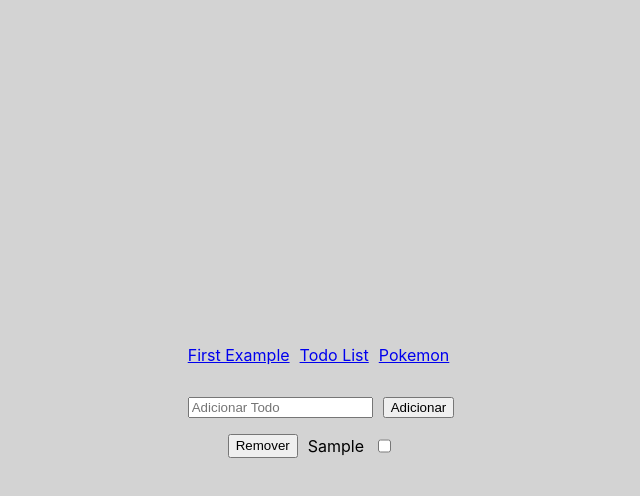
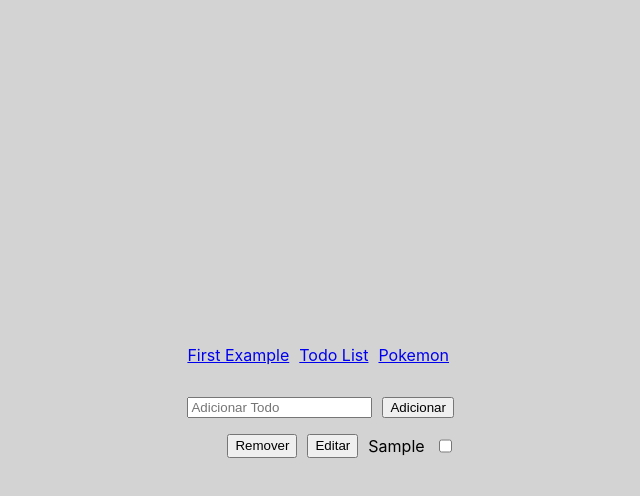
Before and after one commit to diegoherculano/react-iesp-2024, a React (Vite) app: page /todo-list in a window 1280 px wide. Both pictures are taken after typing "Sample" into the empty fields and a click on the button "Adicionar". Shown: the top 496 px of the page, without its empty margins (319-959 px from the left). Built offline with nearby package versions, Linux system fonts and the light colour scheme; no server answers.

Commit message:
add remove edit and check todo with api integration

```diff
--- a/src/TodoList.tsx
+++ b/src/TodoList.tsx
@@ -1,26 +1,87 @@
-import { useRef, useState } from 'react'
+import { ChangeEvent, useEffect, useRef, useState } from "react";
 
 interface Todo {
-  text: string
-  done: boolean
+  id: number;
+  title: string;
+  description: string;
+  done: boolean;
 }
 
 function TodoList() {
-  const [todos, setTodos] = useState<Todo[]>([])
-  const inputRef = useRef<HTMLInputElement>(null)
+  const baseUrlTasks = "http://localhost:3000/tasks";
+  const [todos, setTodos] = useState<Todo[]>([]);
+  const [editMode, setEditMode] = useState(false);
+  const inputRef = useRef<HTMLInputElement>(null);
 
   function addTodo() {
     if (inputRef.current) {
-      const text = inputRef.current.value
-      setTodos((prev) => [...prev, {text, done: false}])
-      inputRef.current.value = ''
+      const text = inputRef.current.value;
+      const todoToAdd = {
+        id: new Date().getTime(),
+        title: text,
+        description: "",
+        done: false,
+      };
+      setTodos((prev) => [...prev, todoToAdd]);
+      fetch(baseUrlTasks, {
+        method: "POST",
+        headers: {
+          "Content-Type": "application/json",
+        },
+        body: JSON.stringify(todoToAdd),
+      });
+      inputRef.current.value = "";
     }
   }
 
   function removeTodo(todo: Todo) {
-    setTodos((prev) => prev.filter((item) => item !== todo))
+    setTodos((prev) => prev.filter((item) => item !== todo));
+    fetch(baseUrlTasks + "/" + todo.id, {
+      method: "DELETE",
+      headers: {
+        "Content-Type": "application/json",
+      },
+      body: JSON.stringify(todo),
+    });
   }
 
+  function doneTodo(todo: Todo) {
+    todo.done = !todo.done;
+    fetch(baseUrlTasks, {
+      method: "PUT",
+      headers: {
+        "Content-Type": "application/json",
+      },
+      body: JSON.stringify(todo),
+    });
+    setTodos((prev) => [...prev]);
+  }
+
+  function editTodo(todo: Todo, el: ChangeEvent<HTMLInputElement>) {
+    todo.title = el.target.value;
+
+    setTodos((prev) => [...prev]);
+  }
+
+  function saveEditTodo(todo: Todo) {
+    fetch(baseUrlTasks, {
+      method: "PUT",
+      headers: {
+        "Content-Type": "application/json",
+      },
+      body: JSON.stringify(todo),
+    });
+
+    setEditMode(false);
+  }
+
+  useEffect(() => {
+    fetch(baseUrlTasks)
+      .then((resp) => resp.json())
+      .then((body) => {
+        setTodos(body);
+      });
+  }, []);
   // criar uma função para marcar uma tarefa como feita
   // criar uma função para marcar uma tarefa como não feita
 
@@ -29,23 +90,52 @@ function TodoList() {
 
   // Integração com a API nestjs
   return (
-    <div style={{display: 'flex', flexDirection: 'column'}}>
-      <div style={{display: "flex", flexDirection: 'row', gap: 10}}>
-        <input ref={inputRef} type="text" placeholder="Adicionar Todo"/>
+    <div style={{ display: "flex", flexDirection: "column" }}>
+      <div style={{ display: "flex", flexDirection: "row", gap: 10 }}>
+        <input ref={inputRef} type="text" placeholder="Adicionar Todo" />
         <button onClick={addTodo}>Adicionar</button>
       </div>
 
       <ul>
         {todos.map((todo, index) => {
-          return <li key={index} style={{gap: 10, display: 'flex', flexDirection: 'row'}}>
-            <button onClick={() => removeTodo(todo)}>Remover</button>
-            {todo.text}
-            <input type='checkbox' checked={todo.done}/>
-          </li>
+          return (
+            <li
+              key={index}
+              style={{ gap: 10, display: "flex", flexDirection: "row" }}
+            >
+              <button onClick={() => removeTodo(todo)}>Remover</button>
+              <button
+                onClick={() =>
+                  editMode ? saveEditTodo(todo) : setEditMode(!editMode)
+                }
+              >
+                {editMode ? "Salvar" : "Editar"}
+              </button>
+              <span
+                style={{
+                  textDecorationLine: todo.done ? "line-through" : "",
+                  display: editMode ? "none" : "",
+                }}
+              >
+                {todo.title}
+              </span>
+              <input
+                type="text"
+                style={{ display: editMode ? "" : "none" }}
+                value={todo.title}
+                onChange={(el) => editTodo(todo, el)}
+              />
+              <input
+                type="checkbox"
+                onChange={() => doneTodo(todo)}
+                checked={todo.done}
+              />
+            </li>
+          );
         })}
       </ul>
     </div>
-  )
+  );
 }
 
-export default TodoList
+export default TodoList;
```
